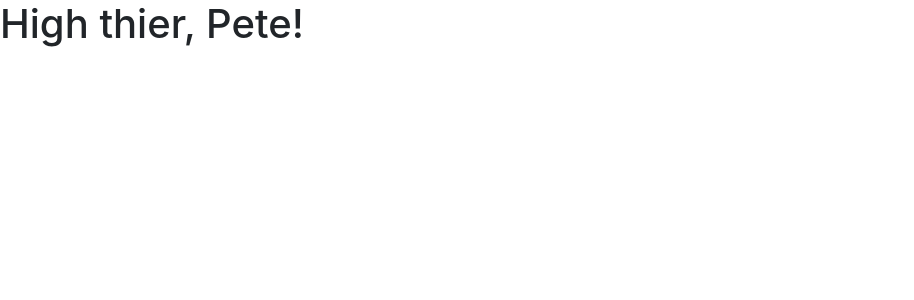
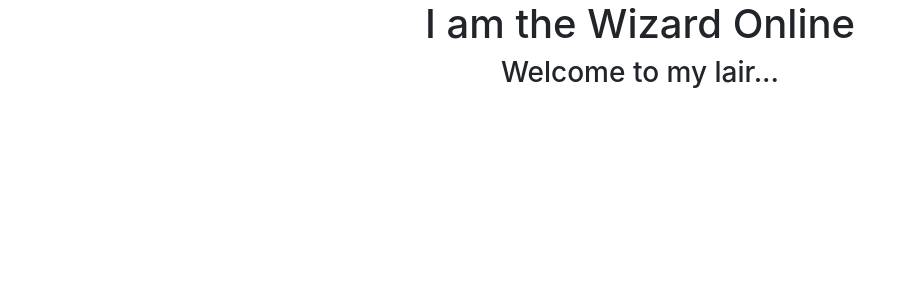
Before and after one commit to techwiz42/dj_test, a Django app: template hello_world/templates/hello_world.html in a window 1280 px wide. Shown: the top 300 px of the page, without its empty margins (0-914 px from the left). Run offline with Django 4.2, Linux system fonts and the light colour scheme; the template is opened without the code that fills it, so the values that code supplies are empty; some libraries are stand-ins or nearby versions.

```diff
--- a/hello_world/templates/hello_world.html
+++ b/hello_world/templates/hello_world.html
@@ -1,5 +1,8 @@
 {% extends "base.html" %}
 
 {% block page_content %}
-<h1>High thier, Pete!</h1>
+	<center>
+		<h1>I am the Wizard Online</h1>
+		<h3>Welcome to my lair...<h3>
+	</center>
 {% endblock %}
```
